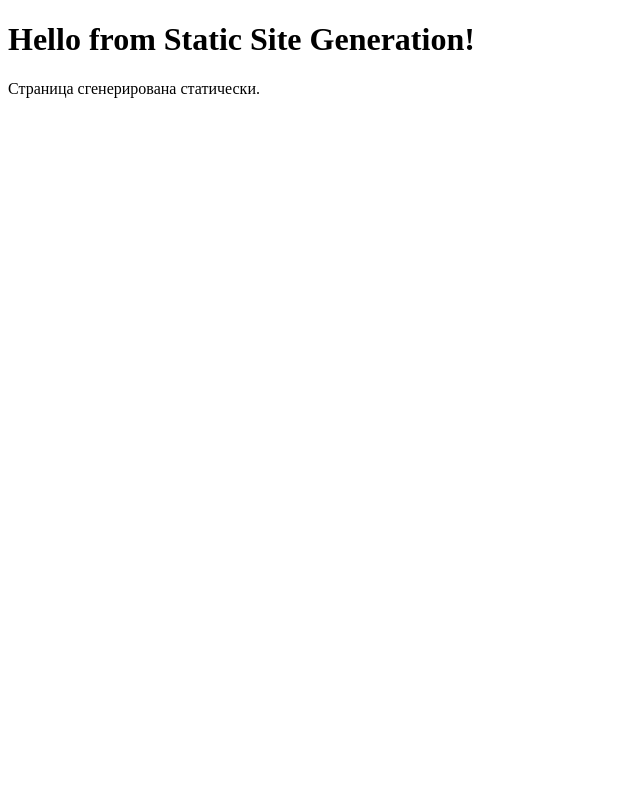
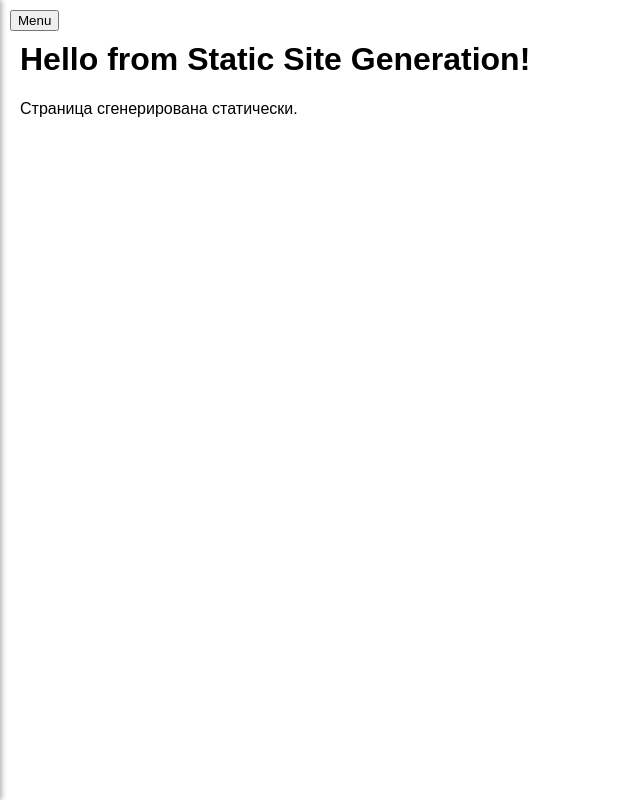
Before and after one commit to sergeychernov/m2-prototype, a Next.js app: page / in a window 1280 px wide. Shown: the whole page, without its empty margins (0-640 px from the left). Built offline with nearby package versions, Linux system fonts and the light colour scheme.

Commit message:
Add global layout with sliding menu

```diff
--- /dev/null
+++ b/components/Layout.tsx
@@ -0,0 +1,30 @@
+import { useState, ReactNode } from 'react';
+import Menu from './Menu';
+
+interface Props {
+  children: ReactNode;
+}
+
+export default function Layout({ children }: Props) {
+  const [open, setOpen] = useState(false);
+
+  const toggleMenu = () => {
+    setOpen((prev) => !prev);
+  };
+
+  return (
+    <div className="layout">
+      <button className="menu-button" onClick={toggleMenu}>
+        Menu
+      </button>
+      <div
+        className={`overlay ${open ? 'show' : ''}`}
+        onClick={toggleMenu}
+      />
+      <div className={`side-menu ${open ? 'open' : ''}`}>
+        <Menu />
+      </div>
+      <main>{children}</main>
+    </div>
+  );
+}
--- /dev/null
+++ b/components/Menu.tsx
@@ -0,0 +1,19 @@
+import Link from 'next/link';
+
+export default function Menu() {
+  return (
+    <nav>
+      <ul>
+        <li>
+          <Link href="/">Home</Link>
+        </li>
+        <li>
+          <a href="#">About</a>
+        </li>
+        <li>
+          <a href="#">Contact</a>
+        </li>
+      </ul>
+    </nav>
+  );
+}
--- /dev/null
+++ b/pages/_app.tsx
@@ -0,0 +1,11 @@
+import type { AppProps } from 'next/app';
+import '../styles/globals.css';
+import Layout from '../components/Layout';
+
+export default function MyApp({ Component, pageProps }: AppProps) {
+  return (
+    <Layout>
+      <Component {...pageProps} />
+    </Layout>
+  );
+}
--- /dev/null
+++ b/styles/globals.css
@@ -0,0 +1,52 @@
+body {
+  margin: 0;
+  font-family: Arial, sans-serif;
+}
+
+.menu-button {
+  position: fixed;
+  top: 10px;
+  left: 10px;
+  z-index: 1002;
+}
+
+.side-menu {
+  position: fixed;
+  top: 0;
+  left: 0;
+  width: 250px;
+  height: 100%;
+  background: #fff;
+  box-shadow: 2px 0 5px rgba(0, 0, 0, 0.3);
+  transform: translateX(-100%);
+  transition: transform 0.3s ease;
+  z-index: 1001;
+  padding: 20px;
+  box-sizing: border-box;
+}
+
+.side-menu.open {
+  transform: translateX(0);
+}
+
+.overlay {
+  position: fixed;
+  top: 0;
+  left: 0;
+  width: 100%;
+  height: 100%;
+  background: rgba(0, 0, 0, 0.3);
+  opacity: 0;
+  pointer-events: none;
+  transition: opacity 0.3s ease;
+  z-index: 1000;
+}
+
+.overlay.show {
+  opacity: 1;
+  pointer-events: auto;
+}
+
+main {
+  padding: 20px;
+}
```
